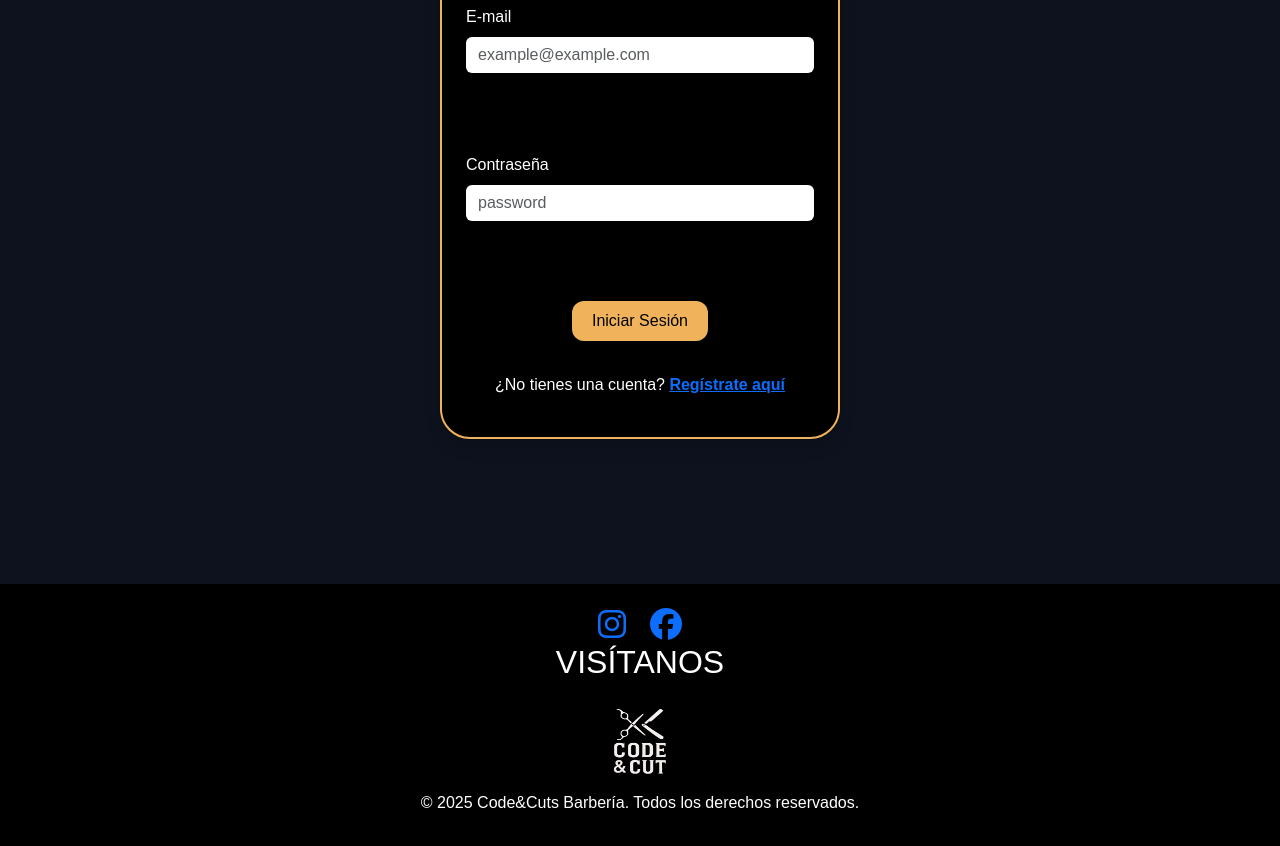
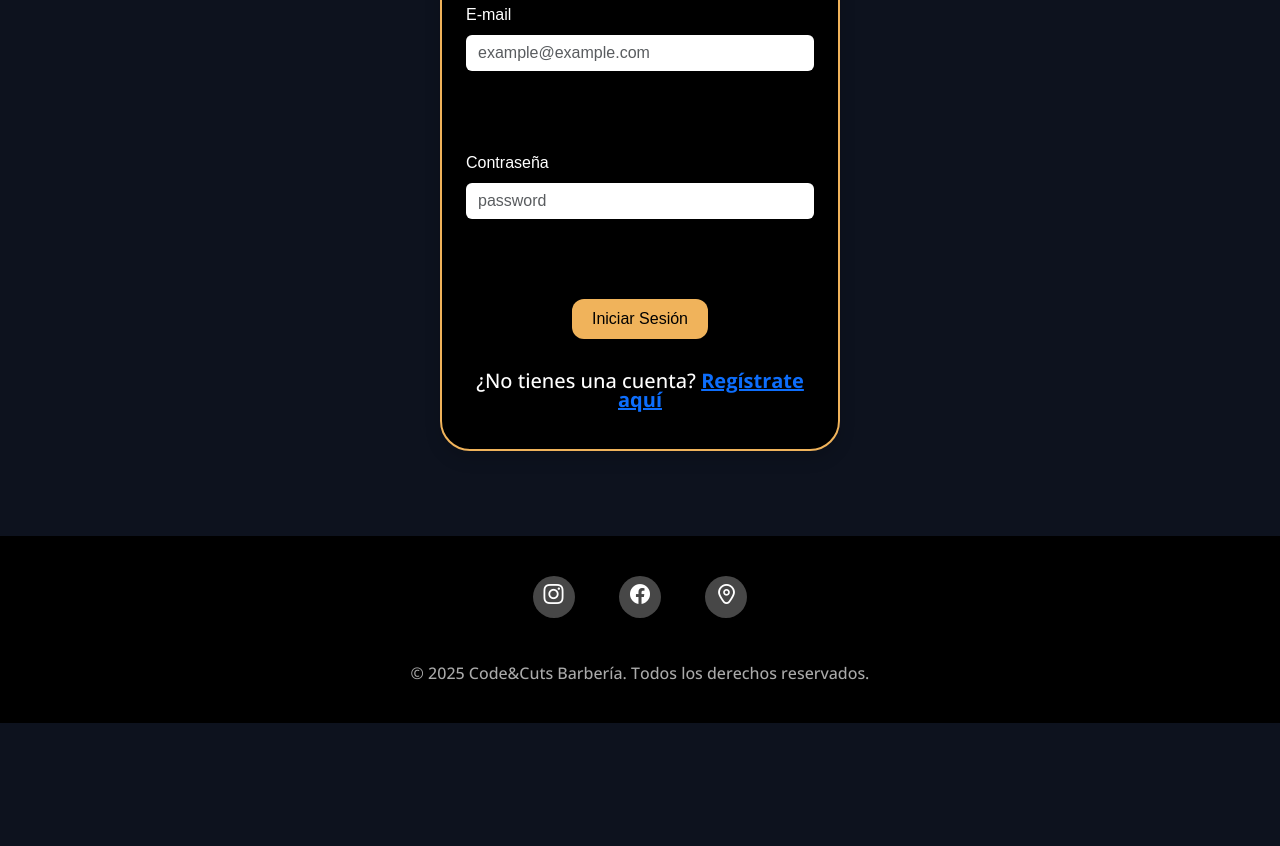
Before and after one commit to yoandryc/CodeCut, a plain HTML site: page proyecto/login.html in a window 1280 px wide. Shown: the part 350-1196 px from the top of the page. After the commit the page ends 1073 px from the top, so only its background shows below. Drawn offline with nearby package versions, Linux system fonts and the light colour scheme; some icons are missing; a web font is replaced by a local one.

Commit message:
Agregando footer actualizado y vinculando a css general.css

```diff
--- a/proyecto/login.html
+++ b/proyecto/login.html
@@ -15,6 +15,7 @@
 
     <!-- CSS -->
     <link rel="stylesheet" href="styles/login.css" />
+    <link rel="stylesheet" href="styles/general.css">
 
     <!-- Iconos para el navbar-->
     <link rel="stylesheet" href="https://cdnjs.cloudflare.com/ajax/libs/font-awesome/6.5.0/css/all.min.css">
@@ -88,7 +89,8 @@
                 <button type="submit" class="btn btn-primary">Iniciar Sesión</button>
                 <!--Parte para direccionar a registrar cuenta-->
                 <div class="text-center mt-3 ">
-                    <p class="linkRegistro">¿No tienes una cuenta? <a href="signup.html" class="text-primary fw-bold">Regístrate aquí</a></p>
+                    <p class="linkRegistro">¿No tienes una cuenta? <a href="signup.html"
+                            class="text-primary fw-bold">Regístrate aquí</a></p>
                 </div>
 
             </form>
@@ -102,41 +104,30 @@
 
 </body>
 <!--*Footer-->
-<footer class="footer bg-black text-white py-4 mt-5">
-    <div class="container text-center">
-        <div class="row justify-content-center mb-3">
-            <div class="col-auto">
-                <a href="https://instagram.com" target="_blank" class="social-icon">
-                    <i class="fab fa-instagram fa-2x ICONOS"></i>
-                </a>
-            </div>
-            <div class="col-auto">
-                <a href="https://facebook.com" target="_blank" class="social-icon">
-                    <i class="fab fa-facebook fa-2x ICONOS"></i>
-                </a>
-            </div>
-            <div class="iconos d-flex justify-content-center gap-8 my-8 VISITANOS">
-                <h2>VISÍTANOS</h2>
-            </div>
+<footer class="footer text-center">
+    <div class="container">
+
+         <!-- Redes sociales -->
+      <div class="mb-3">
+        <a href="https://instagram.com" target="_blank" class="social-icon"><i class="fi fi-brands-instagram"></i></a>
+        <a href="https://facebook.com" target="_blank" class="social-icon"><i class="fi fi-brands-facebook"></i></a>
+        <a href="https://maps.google.com" target="_blank" class="social-icon"><i class="fi fi-rr-marker"></i></a>
+      </div>
+
+      <!-- Copyright -->
+      <div class="row">
+        <div class="col-12">
+          <p class="copyright mb-0">
+            &copy; 2025 Code&Cuts Barbería. Todos los derechos reservados.
+          </p>
         </div>
-
-        <div class="mb-3">
-            <img src="imgs/logoCode&CutNavbar.png" alt="Logo" width="60" height="70" class="footer-logo">
-        </div>
-
-        <div class="row justify-content-center">
-            <div class="col-auto">
-                <a href="https://maps.google.com" target="_blank" class="social-icon">
-                    <i class="bi bi-geo-alt-fill"></i>
-                </a>
-            </div>
-        </div>
-        <p class="copyright d-flex justify-content-center ">
-            &copy; 2025 Code&Cuts Barbería. Todos los derechos reservados.
-        </p>
+      </div>
     </div>
-    </div>
-    </div>
+  <!-- WhatsApp floating -->
+  <a href="https://wa.me/5210000000000" class="whatsapp-float" target="_blank" aria-label="WhatsApp">
+    <i class="bi bi-whatsapp"></i>
+  </a>
+</footer>
 
 </footer>
 <!--*Fin de footer-->
```
